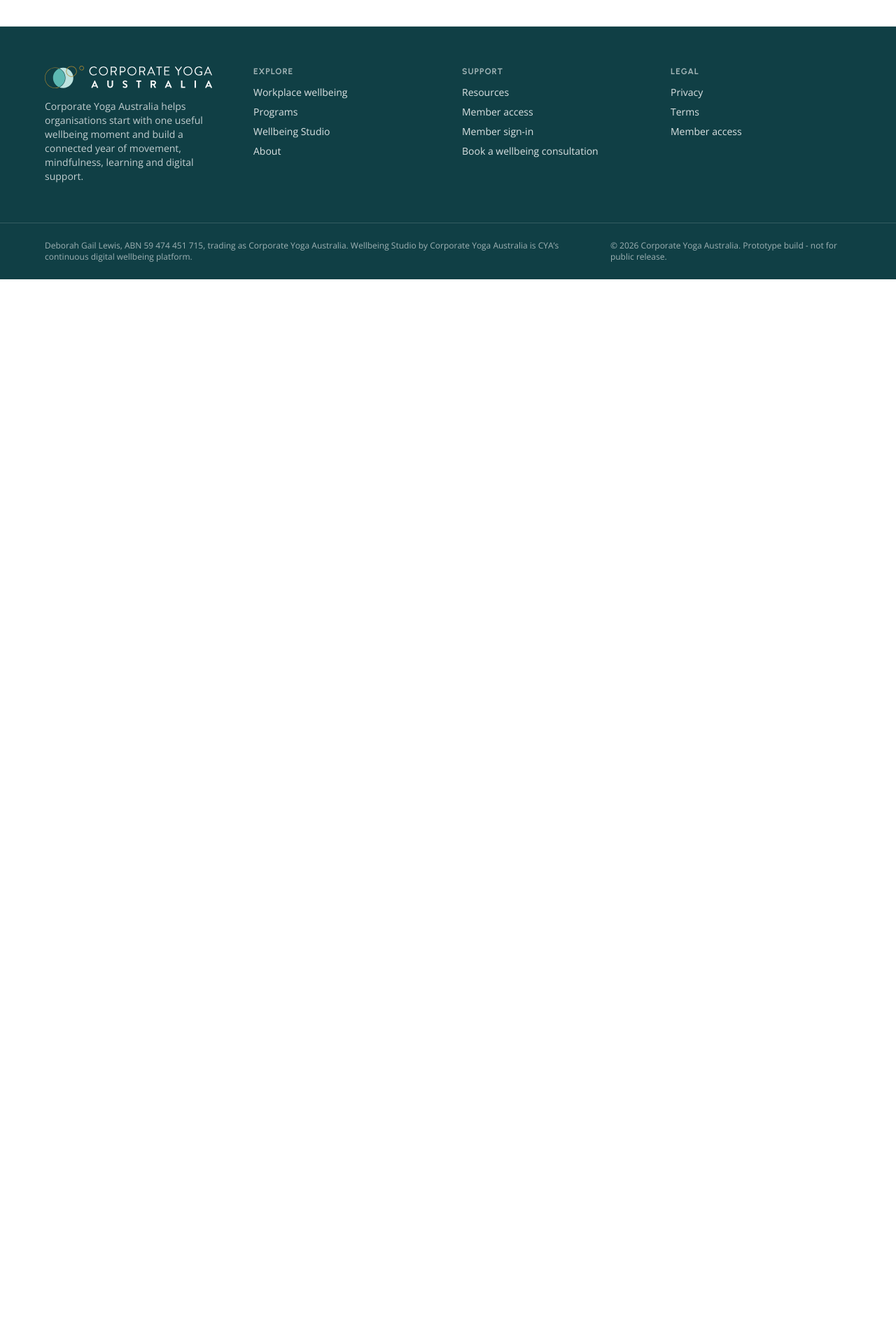
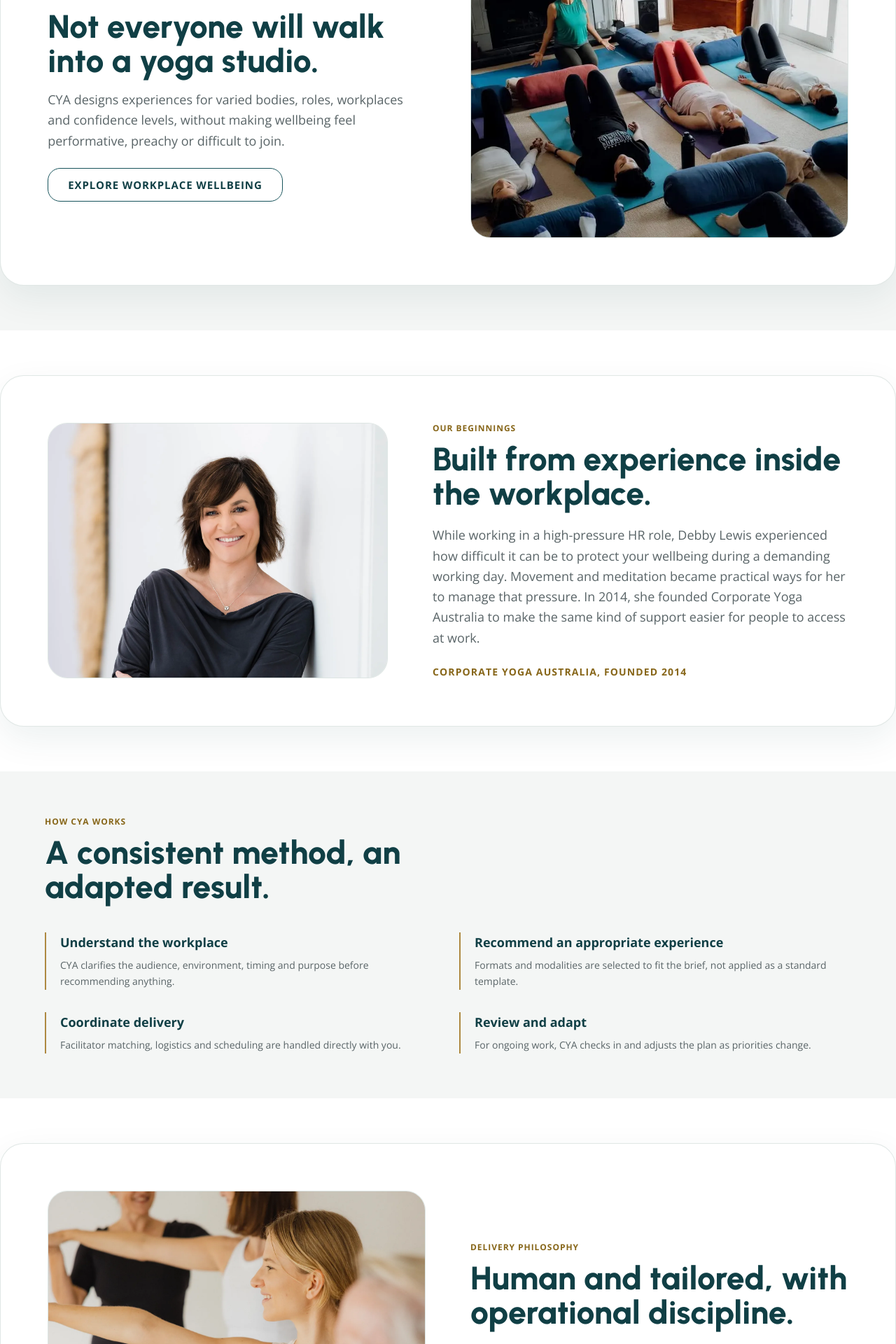
Before and after one commit to glennhammond/cya-website-prototype, a Next.js app: page /about-us in a window 1280 px wide. Before the commit this address had no page. Shown: the part 860-2780 px from the top of the page at 70% size. Before the commit the page ends 1259 px from the top, so only its background shows below. Built offline with nearby package versions, Linux system fonts and the light colour scheme.

Commit message:
feat: establish about-us canonical route

```diff
--- /dev/null
+++ b/app/about-us/page.tsx
@@ -0,0 +1,124 @@
+import type { Metadata } from "next";
+import { PageHero } from "@/components/PageHero";
+import { EditorialFeature } from "@/components/EditorialFeature";
+import { StatementList } from "@/components/StatementList";
+import { CTASection } from "@/components/CTASection";
+import { Breadcrumbs } from "@/components/Breadcrumbs";
+import { Section, Container, Kicker } from "@/components/Primitives";
+import { ImageMedia } from "@/components/ImageMedia";
+import { media } from "@/content/media";
+import {
+  aboutHero,
+  worldviewFeature,
+  originStory,
+  howCyaWorks,
+  deliveryPhilosophy,
+  facilitatorNetwork,
+  professionalStandards,
+  closingCTA,
+} from "@/content/about";
+
+export const metadata: Metadata = {
+  title: "About Corporate Yoga Australia",
+  description:
+    "Corporate Yoga Australia grew from Debby Lewis's own workplace-wellbeing practice into a national business, founded in 2014.",
+  alternates: {
+    canonical: "/about-us",
+  },
+};
+
+export default function AboutUsPage() {
+  return (
+    <>
+      <Breadcrumbs items={[{ label: "Home", href: "/" }, { label: "About" }]} />
+      <PageHero intro={aboutHero} image={media.aboutHero} imagePosition="right" />
+      <EditorialFeature
+        kicker={worldviewFeature.kicker}
+        heading={worldviewFeature.heading}
+        body={worldviewFeature.body}
+        cta={worldviewFeature.cta}
+        tone="mist"
+        image={media.aboutWorldview}
+      />
+
+      <Section tone="white" id="origin">
+        <Container className="studio-panel">
+          <div className="grid items-center gap-10 lg:grid-cols-[0.9fr_1.1fr] lg:gap-16">
+            <ImageMedia asset={media.aboutDebbyPortrait} aspect="4/3" />
+            <div>
+              <Kicker>{originStory.kicker}</Kicker>
+              <h2 className="mt-3 text-heading-lg">{originStory.heading}</h2>
+              <p className="mt-5 max-w-[58ch] text-lg leading-relaxed text-body">{originStory.body}</p>
+              <p className="mt-6 text-sm font-bold uppercase tracking-[0.08em] text-ochre-ink">
+                Corporate Yoga Australia, founded 2014
+              </p>
+            </div>
+          </div>
+        </Container>
+      </Section>
+
+      <StatementList
+        kicker="How CYA works"
+        heading="A consistent method, an adapted result."
+        items={howCyaWorks}
+        tone="mist"
+        columns={2}
+      />
+
+      <EditorialFeature
+        kicker={deliveryPhilosophy.kicker}
+        heading={deliveryPhilosophy.heading}
+        body={deliveryPhilosophy.body}
+        tone="white"
+        reverse
+        image={media.aboutDelivery}
+      />
+
+      <Section tone="mist">
+        <Container>
+          <div className="grid gap-10 lg:grid-cols-2">
+            <div>
+              <Kicker>{facilitatorNetwork.kicker}</Kicker>
+              <h2 className="mt-3 text-heading-lg">{facilitatorNetwork.heading}</h2>
+              <p className="mt-4 text-lg leading-relaxed text-body">{facilitatorNetwork.body}</p>
+            </div>
+            <ImageMedia
+              asset={media.aboutFacilitator}
+              caption="Representative facilitator only - not a directory. Individual profiles publish once credentials, insurance and permissions are verified."
+            />
+          </div>
+        </Container>
+      </Section>
+
+      <Section tone="white">
+        <Container className="studio-panel">
+          <div className="grid items-center gap-10 lg:grid-cols-[0.8fr_1.2fr] lg:gap-16">
+            <div className="rounded-[var(--radius-card)] bg-mist p-8 sm:p-10">
+              <p className="text-xs font-bold uppercase tracking-[0.1em] text-ochre-ink">Every engagement</p>
+              <ul className="mt-6 space-y-5">
+                {["Insurance requirements", "Relevant facilitator credentials", "Safety procedures and clear delivery standards"].map((item) => (
+                  <li key={item} className="flex items-center gap-4 text-base font-bold text-teal-dark">
+                    <span aria-hidden="true" className="h-2.5 w-2.5 shrink-0 rounded-full bg-aqua" />
+                    {item}
+                  </li>
+                ))}
+              </ul>
+            </div>
+            <div>
+              <Kicker>{professionalStandards.kicker}</Kicker>
+              <h2 className="mt-3 text-heading-lg">{professionalStandards.heading}</h2>
+              <p className="mt-4 text-lg leading-relaxed text-body">{professionalStandards.body}</p>
+            </div>
+          </div>
+        </Container>
+      </Section>
+
+      <CTASection
+        kicker={closingCTA.kicker}
+        heading={closingCTA.heading}
+        body={closingCTA.body}
+        cta={closingCTA.cta}
+      />
+    </>
+  );
+}
```
